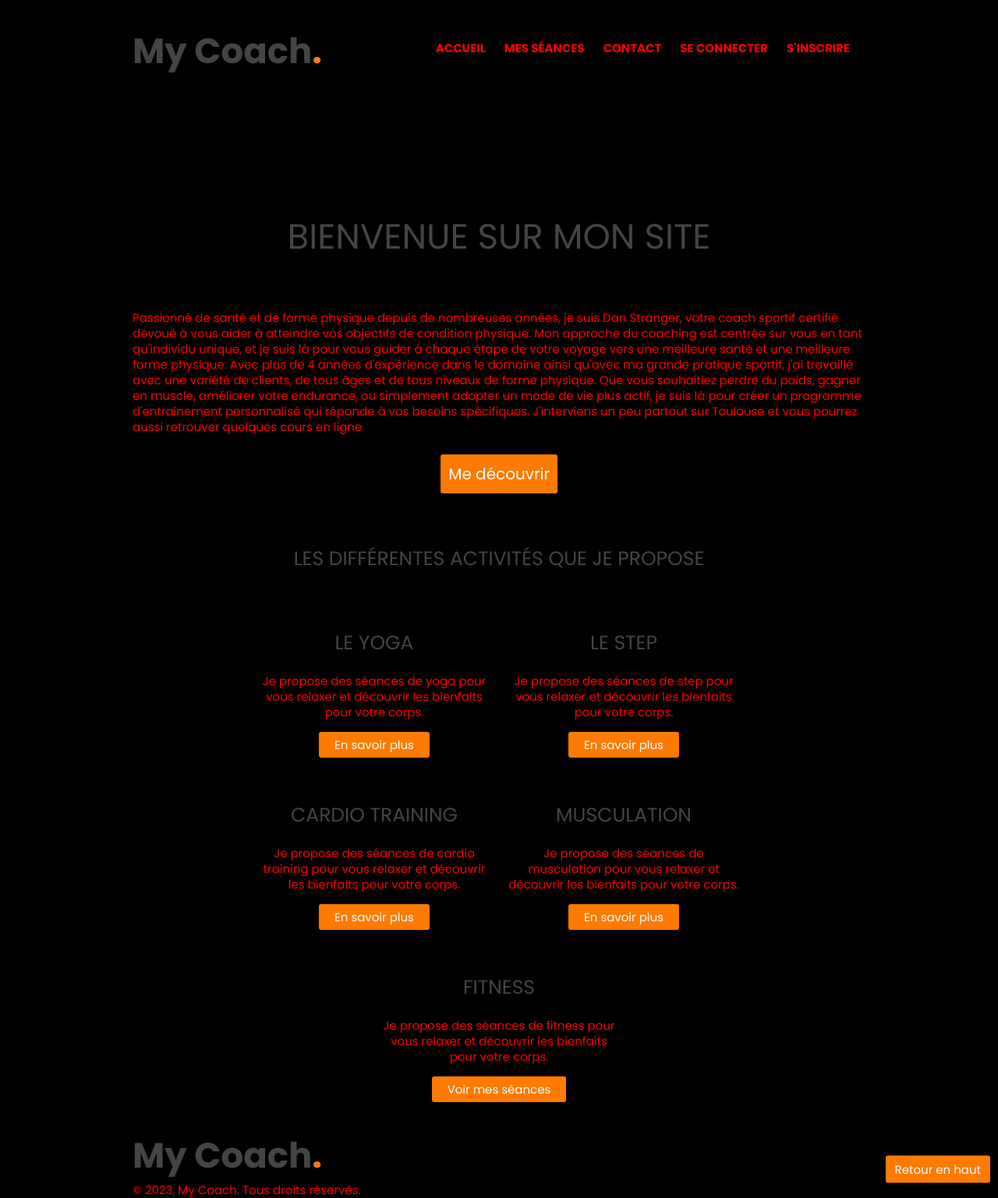
After one commit to TRLois/MyCoach, a PHP site: page / in a window 1280 px wide. The commit adds this page. Shown: the whole page at 78% size. Run offline with PHP 8.4, Linux system fonts and the light colour scheme.

Commit message:
Sprint 4

```diff
--- a/MyCoach/css/style.css
+++ b/MyCoach/css/style.css
@@ -53,43 +53,6 @@ a {
     color: #ff7a00;
 }
 
-/* Header */
-
-header
-{
-    height: 120px;
-}
-
-header h1
-{
-    float: left;
-    margin-top: 32px;
-}
-
-header nav
-{
-    float: right;
-    margin-top: 50px;
-}
-
-header nav ul
-{
-    float: left;
-}
-
-header nav ul li
-{
-   display: inline-block;
-}
-
-header nav ul li a
-{
-    text-transform: uppercase;
-    font-weight: bold;
-    margin-right: 20px;
-    color: red;
-}
-
 
 #presentation h1
 {
@@ -119,25 +82,37 @@ header nav ul li a
     background: #02b8dd;
 }
 
+#activities {
+    width: 1000px;
+    height: auto;
+    align-items: center;
+    margin: 0 auto; /* Cette ligne est ajoutée pour centrer la section */
+    position: relative;
+}
+
 #activities ul {
-    margin: 70px 0;
+    margin: 0px;
+    padding: 0; /* Pour réinitialiser les marges et les rembourrages du ul */
+    display: flex; /* Pour aligner horizontalement les éléments li */
+    flex-wrap: wrap; /* Pour gérer le passage à la ligne des éléments li */
+    justify-content: center; /* Pour centrer horizontalement les éléments li */
 }
 
 #activities ul li
 {
     width: 300px;
-    float: left;
     text-align: center;
-    margin-right: 10px;
+    margin: 10px; /* Ajout d'une marge autour de chaque élément li */
 }
+
 #activities h3
 {
     font-size: 25px;
     font-weight: normal;
     text-transform: uppercase;
     text-align: center;
-    padding: 100px 0 40px 0;
-    margin-bottom: 15px;
+    padding: 40px 0 20px 0; /* Ajustement de la marge supérieure et inférieure */
+    margin: 0; /* Réinitialiser les marges */
 }
 
 #activities p
@@ -155,4 +130,5 @@ header nav ul li a
 
 .button-2:hover {
     color: #fff;
+    background: #02b8dd;
 }
--- /dev/null
+++ b/MyCoach/css/styleFooter.css
@@ -0,0 +1,26 @@
+/* footer.css */
+footer {
+    margin-top: 30px;
+    margin-bottom: 50px;
+    position: absolute;
+    width: 100%;
+    color: red;
+}
+
+
+.button-return {
+    position: absolute;
+    right: 10px;
+    top: 50%; /* Aligné verticalement au milieu du footer */
+    transform: translateY(-30%); /* Ajuste la position verticale */
+    color: #fff;
+    background-color: #ff7a00;
+    padding: 6px 12px;
+    border-radius: 3px;
+    text-decoration: none;
+}
+
+.button-return:hover {
+    color: #fff;
+    background: #02b8dd;
+}
--- /dev/null
+++ b/MyCoach/css/styleHeader.css
@@ -0,0 +1,29 @@
+/* header.css */
+header {
+    height: 120px;
+}
+
+header h1 {
+    float: left;
+    margin-top: 32px;
+}
+
+header nav {
+    float: right;
+    margin-top: 50px;
+}
+
+header nav ul {
+    float: left;
+}
+
+header nav ul li {
+    display: inline-block;
+}
+
+header nav ul li a {
+    text-transform: uppercase;
+    font-weight: bold;
+    margin-right: 20px;
+    color: red;
+}
--- /dev/null
+++ b/MyCoach/include/footer.php
@@ -0,0 +1,17 @@
+<footer>
+    <div class="wrapper">
+            <h1>My Coach<span class="orange">.</span></h1>
+                <div>
+                    <a href="#" target="_blank"><i class="fab fa-facebook"></i></a>
+                    <a href="#" target="_blank"><i class="fab fa-twitter"></i></a>
+                    <a href="#" target="_blank"><i class="fab fa-instagram"></i></a>
+                    <a href="#" target="_blank"><i class="fab fa-linkedin"></i></a>
+                </div>
+                <div>
+                    <p>&copy; 2023, My Coach. Tous droits réservés.</p>
+                </div>
+            <div>
+                <a href="#top" class="button-return">Retour en haut</a>
+            </div>
+    </div>
+</footer>
--- a/MyCoach/include/header.php
+++ b/MyCoach/include/header.php
@@ -1,12 +1,30 @@
+<?php
+// Vérifier si l'utilisateur est connecté
+if (isset($_SESSION['user_id'])) {
+    // Utilisateur connecté
+    $connectButtonText = "Se déconnecter";
+    $connectLink = "../include/logout.php"; // Le script de déconnexion
+    $inscriptionButtonText = "S'inscrire"; // Ne pas afficher le bouton "Mon profil" lorsqu'on est connecté
+} else {
+    // Utilisateur non connecté
+    $connectButtonText = "Se connecter";
+    $connectLink = "../php/login.php"; // Le script de connexion
+    $inscriptionButtonText = "S'inscrire"; // Le texte du bouton "S'inscrire" lorsqu'on n'est pas connecté
+}
+?>
+
 <header>
     <div class="wrapper">
         <h1>My Coach<span class="orange">.</span></h1>
             <nav>
                 <ul>
-                    <li><a href="index.php">Accueil</a></li>
-                    <li><a href="presentation.html">Qui suis-je ?</a></li>
-                    <li><a href="seance.php">Mes séances</a></li>
-                    <li><a href="contact.html">Contact</a></li>
+                    <li><a href="../index.php">Accueil</a></li>
+                    <li><a href="../php/seance.php">Mes séances</a></li>
+                    <li><a href="#">Contact</a></li>
+                    <li><a href="<?php echo $connectLink; ?>"><?php echo $connectButtonText; ?></a></li>
+                    <?php if (!isset($_SESSION['user_id'])): ?>
+                    <li><a href="../php/inscription.php"><?php echo $inscriptionButtonText; ?></a></li>
+                    <?php endif; ?>
                 </ul>
             </nav>
     </div>
--- /dev/null
+++ b/MyCoach/index.php
@@ -0,0 +1,78 @@
+<?php
+    session_start();
+?>
+
+<!DOCTYPE html>
+<html lang="en">
+<head>
+    <meta charset="UTF-8">
+    <link rel="stylesheet" href="css/style.css">
+    <link rel="stylesheet" href="css/styleHeader.css">
+    <link rel="stylesheet" href="css/styleFooter.css"> <!-- Lien vers la feuille de style CSS externe -->
+    <link href="https://fonts.googleapis.com/css2?family=Poppins:wght@300;400;500;600;700&display=swap" rel="stylesheet"> <!-- Lien vers une police Google Fonts -->
+    <meta name="viewport" content="width=device-width, initial-scale=1.0">
+    <title>My Coach</title> <!-- Titre de la page -->
+</head>
+<body>
+
+   <?php
+        include("include/header.php"); // Inclusion du contenu de l'en-tête depuis un fichier externe
+   ?>
+
+    <section id="presentation">
+        <div class="wrapper">
+            <h1>BIENVENUE SUR MON SITE</h1>
+            <p class="coach">
+                Passionné de santé et de forme physique depuis de nombreuses années, je suis Dan Stranger, votre coach sportif certifié dévoué à vous aider à atteindre vos objectifs de condition physique.
+                Mon approche du coaching est centrée sur vous en tant qu'individu unique, et je suis là pour vous guider à chaque étape de votre voyage vers une meilleure santé et une meilleure forme physique.
+                Avec plus de 4 années d'expérience dans le domaine ainsi qu'avec ma grande pratique sportif, j'ai travaillé avec une variété de clients, de tous âges et de tous niveaux de forme physique. Que vous souhaitiez perdre du poids, gagner en muscle, améliorer votre endurance, ou simplement adopter un mode de vie plus actif,
+                je suis là pour créer un programme d'entraînement personnalisé qui réponde à vos besoins spécifiques.
+                J'interviens un peu partout sur Toulouse et vous pourrez aussi retrouver quelques cours en ligne
+            </p>
+            <div class="clear"></div>
+            <a href="#" class="button-1">Me découvrir</a>
+        </div>
+    </section>
+
+    <section id="activities">
+        <div class="wrapper">
+            <h3>Les différentes activités que je propose</h3>
+                <ul>
+                    <li>
+                        <h3>Le yoga</h3>
+                        <p>Je propose des séances de yoga pour vous relaxer et découvrir les bienfaits pour votre corps.</p>
+                        <a href="#" class="button-2">En savoir plus</a>
+                    </li>
+
+                    <li>
+                        <h3>Le step</h3>
+                        <p>Je propose des séances de step pour vous relaxer et découvrir les bienfaits pour votre corps.</p>
+                        <a href="#" class="button-2">En savoir plus</a>
+                    </li>
+
+                    <li>
+                        <h3>Cardio training</h3>
+                        <p>Je propose des séances de cardio training pour vous relaxer et découvrir les bienfaits pour votre corps.</p>
+                        <a href="#" class="button-2">En savoir plus</a>
+                    </li>
+
+                    <li>
+                        <h3>Musculation</h3>
+                        <p>Je propose des séances de musculation pour vous relaxer et découvrir les bienfaits pour votre corps.</p>
+                        <a href="#" class="button-2">En savoir plus</a>
+                    </li>
+
+                    <li>
+                        <h3>Fitness</h3>
+                        <p>Je propose des séances de fitness pour vous relaxer et découvrir les bienfaits pour votre corps.</p>
+                        <a href="#" class="button-2">Voir mes séances</a>
+                    </li>
+                </ul>
+        </div>
+    </section>
+
+    <?php
+        include("include/footer.php"); // Inclusion du contenu du pied de page depuis un fichier externe
+    ?>
+</body>
+</html>
```
Also changed, not shown: MyCoach/css/styleLogin.css (added, +63 -0 lines), MyCoach/include/connexionSite.php (added, +34 -0 lines), MyCoach/include/inscriptionSite.php (added, +47 -0 lines), MyCoach/include/logout.php (added, +10 -0 lines), MyCoach/php/inscription.php (added, +32 -0 lines), MyCoach/php/login.php (added, +30 -0 lines), MyCoach/php/seance.php (+16 -0 lines), 1 other file.
